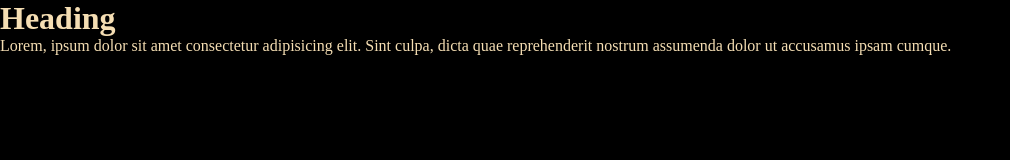
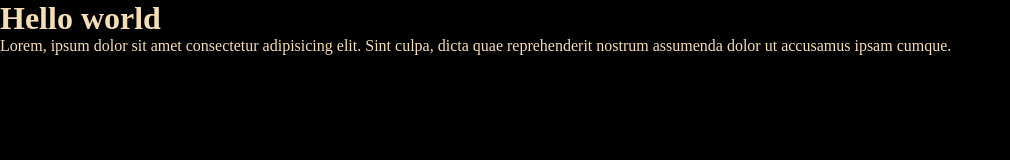
Before and after one commit to codergautam1/sample_test, a plain HTML site: page index.html in a window 1280 px wide. Shown: the whole page, without its empty margins (0-1010 px from the left). Drawn offline with Linux system fonts and the light colour scheme.

Commit message:
js added

```diff
--- /dev/null
+++ b/app.js
@@ -0,0 +1 @@
+document.getElementById("h1").innerHTML = "Hello world"
--- a/index.html
+++ b/index.html
@@ -9,8 +9,10 @@
 </head>
 <body>
     <div class="container">
-        <h1>Heading </h1>
+        <h1 id="h1">Heading </h1>
         <p>Lorem, ipsum dolor sit amet consectetur adipisicing elit. Sint culpa, dicta quae reprehenderit nostrum assumenda dolor ut accusamus ipsam cumque.</p>
     </div>
+
+    <script src="app.js"></script>
 </body>
 </html>
```
